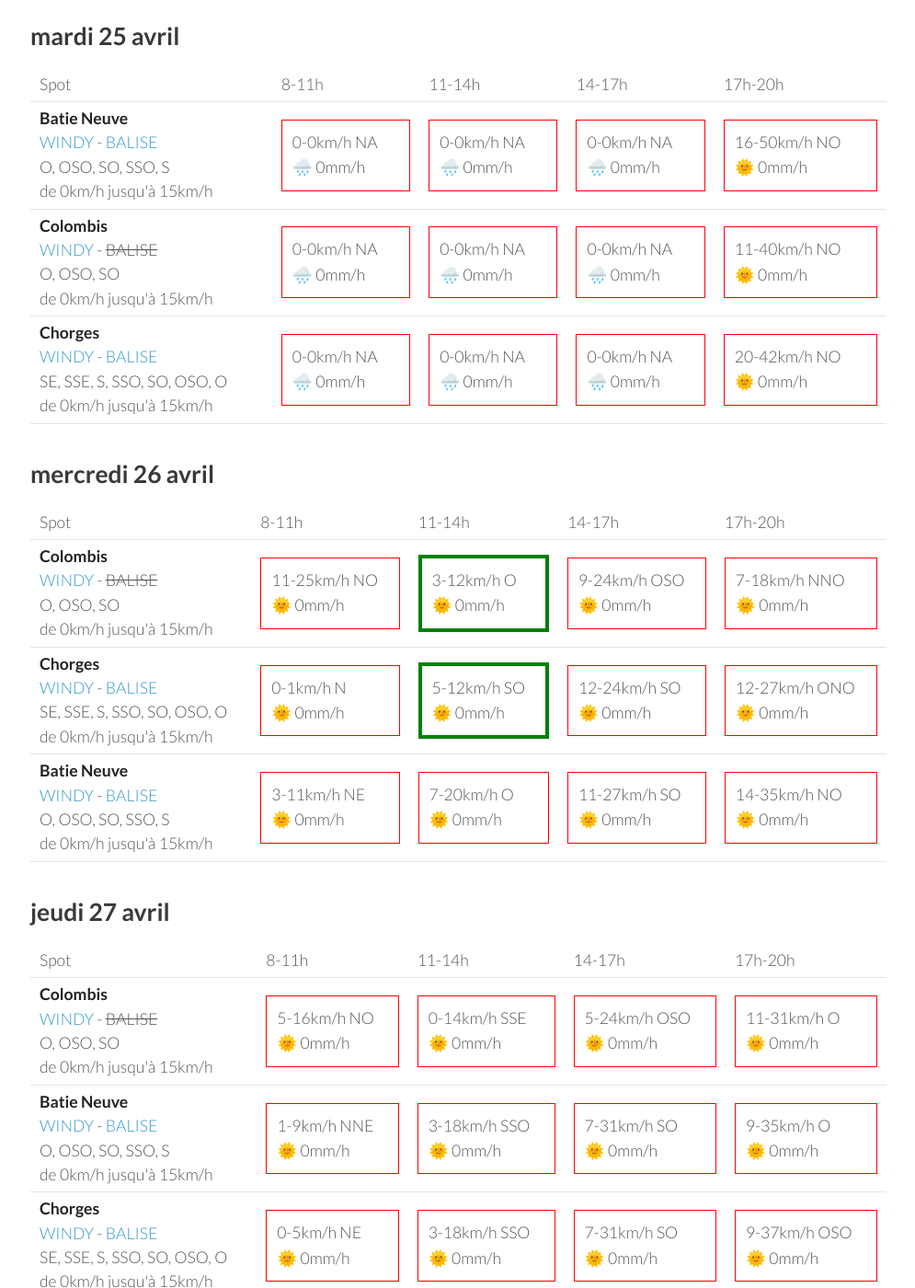
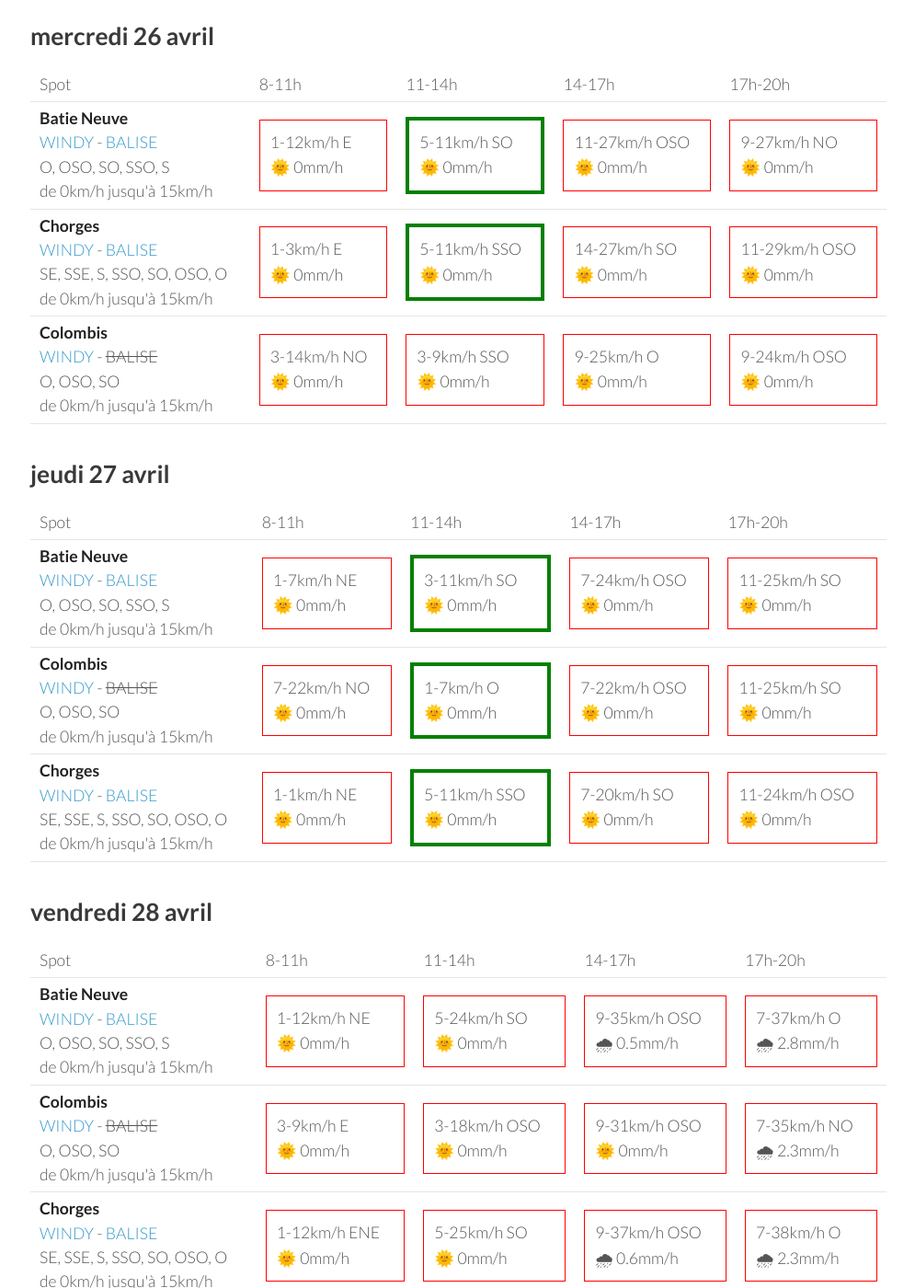
Before and after one commit to parapente-dans-le-nord/parapente-dans-le-nord.github.io, a Jekyll site: the page built from serre_poncon.markdown, in a window 1280 px wide and 1400 px high, scrolled down 256 px. Shown: the whole window at 92% size, without its empty margins (25-1020 px from the left). Built offline with Jekyll 4.4.1, drawn with Linux system fonts in a browser that asks for light colours; some of the changed text lies outside the part shown.

Commit message:
update index.markdown

```diff
--- a/serre_poncon.markdown
+++ b/serre_poncon.markdown
@@ -7,9 +7,9 @@ title:  "Tous les spots"
 {: .links}
 
 # Prevision Windy, modèle Arome
-page mise à jour le mardi 25 avril 22:31
+page mise à jour le mercredi 26 avril 06:31
 
-## mardi 25 avril
+## mercredi 26 avril
 
 {::nomarkdown}
 <table>
@@ -24,73 +24,30 @@ page mise à jour le mardi 25 avril 22:31
 <tr>
         <td><strong>Batie Neuve</strong><br><a href="https://windy.com/44.584/6.236?44.559,6.262,10,m:eTtagly">WINDY</a> - <span class=""><a href="https://www.openwindmap.org/PP554">BALISE</a> </span><br> <span class="vent-favorable">O, OSO, SO, SSO, S</span><br><span class="force-vent">de 0km/h jusqu'à 15km/h</span> </td>
 
-            <td><div class="not-flyable"><p>0-0km/h NA</p><p>🌧️ 0mm/h</p></div></td>
-            <td><div class="not-flyable"><p>0-0km/h NA</p><p>🌧️ 0mm/h</p></div></td>
-            <td><div class="not-flyable"><p>0-0km/h NA</p><p>🌧️ 0mm/h</p></div></td>
-            <td><div class="not-flyable"><p>16-50km/h NO</p><p>🌞 0mm/h</p></div></td>
-
-    </tr>
-<tr>
-        <td><strong>Colombis</strong><br><a href="https://windy.com/44.494/6.216?44.559,6.262,10">WINDY</a> - <span class="no-balise"> BALISE </span><br> <span class="vent-favorable">O, OSO, SO</span><br><span class="force-vent">de 0km/h jusqu'à 15km/h</span> </td>
-
-            <td><div class="not-flyable"><p>0-0km/h NA</p><p>🌧️ 0mm/h</p></div></td>
-            <td><div class="not-flyable"><p>0-0km/h NA</p><p>🌧️ 0mm/h</p></div></td>
-            <td><div class="not-flyable"><p>0-0km/h NA</p><p>🌧️ 0mm/h</p></div></td>
-            <td><div class="not-flyable"><p>11-40km/h NO</p><p>🌞 0mm/h</p></div></td>
-
-    </tr>
-<tr>
-        <td><strong>Chorges</strong><br><a href="https://windy.com/44.578/6.280?44.559,6.262,10">WINDY</a> - <span class=""><a href="https://www.openwindmap.org/PP554">BALISE</a> </span><br> <span class="vent-favorable">SE, SSE, S, SSO, SO, OSO, O</span><br><span class="force-vent">de 0km/h jusqu'à 15km/h</span> </td>
-
-            <td><div class="not-flyable"><p>0-0km/h NA</p><p>🌧️ 0mm/h</p></div></td>
-            <td><div class="not-flyable"><p>0-0km/h NA</p><p>🌧️ 0mm/h</p></div></td>
-            <td><div class="not-flyable"><p>0-0km/h NA</p><p>🌧️ 0mm/h</p></div></td>
-            <td><div class="not-flyable"><p>20-42km/h NO</p><p>🌞 0mm/h</p></div></td>
-
-    </tr>
-
-</tbody>
-</table>
-{:/}
-## mercredi 26 avril
-
-{::nomarkdown}
-<table>
-  <tbody>
-    <tr>
-      <td>Spot</td>
-      <td>8-11h</td>
-      <td>11-14h</td>
-      <td>14-17h</td>
-      <td>17h-20h</td>
-    </tr>
-<tr>
-        <td><strong>Colombis</strong><br><a href="https://windy.com/44.494/6.216?44.559,6.262,10">WINDY</a> - <span class="no-balise"> BALISE </span><br> <span class="vent-favorable">O, OSO, SO</span><br><span class="force-vent">de 0km/h jusqu'à 15km/h</span> </td>
-
-            <td><div class="not-flyable"><p>11-25km/h NO</p><p>🌞 0mm/h</p></div></td>
-            <td><div class="flyable"><p>3-12km/h O</p><p>🌞 0mm/h</p></div></td>
-            <td><div class="not-flyable"><p>9-24km/h OSO</p><p>🌞 0mm/h</p></div></td>
-            <td><div class="not-flyable"><p>7-18km/h NNO</p><p>🌞 0mm/h</p></div></td>
+            <td><div class="not-flyable"><p>1-12km/h E</p><p>🌞 0mm/h</p></div></td>
+            <td><div class="flyable"><p>5-11km/h SO</p><p>🌞 0mm/h</p></div></td>
+            <td><div class="not-flyable"><p>11-27km/h OSO</p><p>🌞 0mm/h</p></div></td>
+            <td><div class="not-flyable"><p>9-27km/h NO</p><p>🌞 0mm/h</p></div></td>
 
 
     </tr>
 <tr>
         <td><strong>Chorges</strong><br><a href="https://windy.com/44.578/6.280?44.559,6.262,10">WINDY</a> - <span class=""><a href="https://www.openwindmap.org/PP554">BALISE</a> </span><br> <span class="vent-favorable">SE, SSE, S, SSO, SO, OSO, O</span><br><span class="force-vent">de 0km/h jusqu'à 15km/h</span> </td>
 
-            <td><div class="not-flyable"><p>0-1km/h N</p><p>🌞 0mm/h</p></div></td>
-            <td><div class="flyable"><p>5-12km/h SO</p><p>🌞 0mm/h</p></div></td>
-            <td><div class="not-flyable"><p>12-24km/h SO</p><p>🌞 0mm/h</p></div></td>
-            <td><div class="not-flyable"><p>12-27km/h ONO</p><p>🌞 0mm/h</p></div></td>
+            <td><div class="not-flyable"><p>1-3km/h E</p><p>🌞 0mm/h</p></div></td>
+            <td><div class="flyable"><p>5-11km/h SSO</p><p>🌞 0mm/h</p></div></td>
+            <td><div class="not-flyable"><p>14-27km/h SO</p><p>🌞 0mm/h</p></div></td>
+            <td><div class="not-flyable"><p>11-29km/h OSO</p><p>🌞 0mm/h</p></div></td>
 
 
     </tr>
 <tr>
-        <td><strong>Batie Neuve</strong><br><a href="https://windy.com/44.584/6.236?44.559,6.262,10,m:eTtagly">WINDY</a> - <span class=""><a href="https://www.openwindmap.org/PP554">BALISE</a> </span><br> <span class="vent-favorable">O, OSO, SO, SSO, S</span><br><span class="force-vent">de 0km/h jusqu'à 15km/h</span> </td>
+        <td><strong>Colombis</strong><br><a href="https://windy.com/44.494/6.216?44.559,6.262,10">WINDY</a> - <span class="no-balise"> BALISE </span><br> <span class="vent-favorable">O, OSO, SO</span><br><span class="force-vent">de 0km/h jusqu'à 15km/h</span> </td>
 
-            <td><div class="not-flyable"><p>3-11km/h NE</p><p>🌞 0mm/h</p></div></td>
-            <td><div class="not-flyable"><p>7-20km/h O</p><p>🌞 0mm/h</p></div></td>
-            <td><div class="not-flyable"><p>11-27km/h SO</p><p>🌞 0mm/h</p></div></td>
-            <td><div class="not-flyable"><p>14-35km/h NO</p><p>🌞 0mm/h</p></div></td>
+            <td><div class="not-flyable"><p>3-14km/h NO</p><p>🌞 0mm/h</p></div></td>
+            <td><div class="not-flyable"><p>3-9km/h SSO</p><p>🌞 0mm/h</p></div></td>
+            <td><div class="not-flyable"><p>9-25km/h O</p><p>🌞 0mm/h</p></div></td>
+            <td><div class="not-flyable"><p>9-24km/h OSO</p><p>🌞 0mm/h</p></div></td>
 
 
     </tr>
@@ -111,32 +68,32 @@ page mise à jour le mardi 25 avril 22:31
       <td>17h-20h</td>
     </tr>
 <tr>
-        <td><strong>Colombis</strong><br><a href="https://windy.com/44.494/6.216?44.559,6.262,10">WINDY</a> - <span class="no-balise"> BALISE </span><br> <span class="vent-favorable">O, OSO, SO</span><br><span class="force-vent">de 0km/h jusqu'à 15km/h</span> </td>
+        <td><strong>Batie Neuve</strong><br><a href="https://windy.com/44.584/6.236?44.559,6.262,10,m:eTtagly">WINDY</a> - <span class=""><a href="https://www.openwindmap.org/PP554">BALISE</a> </span><br> <span class="vent-favorable">O, OSO, SO, SSO, S</span><br><span class="force-vent">de 0km/h jusqu'à 15km/h</span> </td>
 
-            <td><div class="not-flyable"><p>5-16km/h NO</p><p>🌞 0mm/h</p></div></td>
-            <td><div class="not-flyable"><p>0-14km/h SSE</p><p>🌞 0mm/h</p></div></td>
-            <td><div class="not-flyable"><p>5-24km/h OSO</p><p>🌞 0mm/h</p></div></td>
-            <td><div class="not-flyable"><p>11-31km/h O</p><p>🌞 0mm/h</p></div></td>
+            <td><div class="not-flyable"><p>1-7km/h NE</p><p>🌞 0mm/h</p></div></td>
+            <td><div class="flyable"><p>3-11km/h SO</p><p>🌞 0mm/h</p></div></td>
+            <td><div class="not-flyable"><p>7-24km/h OSO</p><p>🌞 0mm/h</p></div></td>
+            <td><div class="not-flyable"><p>11-25km/h SO</p><p>🌞 0mm/h</p></div></td>
 
 
     </tr>
 <tr>
-        <td><strong>Batie Neuve</strong><br><a href="https://windy.com/44.584/6.236?44.559,6.262,10,m:eTtagly">WINDY</a> - <span class=""><a href="https://www.openwindmap.org/PP554">BALISE</a> </span><br> <span class="vent-favorable">O, OSO, SO, SSO, S</span><br><span class="force-vent">de 0km/h jusqu'à 15km/h</span> </td>
+        <td><strong>Colombis</strong><br><a href="https://windy.com/44.494/6.216?44.559,6.262,10">WINDY</a> - <span class="no-balise"> BALISE </span><br> <span class="vent-favorable">O, OSO, SO</span><br><span class="force-vent">de 0km/h jusqu'à 15km/h</span> </td>
 
-            <td><div class="not-flyable"><p>1-9km/h NNE</p><p>🌞 0mm/h</p></div></td>
-            <td><div class="not-flyable"><p>3-18km/h SSO</p><p>🌞 0mm/h</p></div></td>
-            <td><div class="not-flyable"><p>7-31km/h SO</p><p>🌞 0mm/h</p></div></td>
-            <td><div class="not-flyable"><p>9-35km/h O</p><p>🌞 0mm/h</p></div></td>
+            <td><div class="not-flyable"><p>7-22km/h NO</p><p>🌞 0mm/h</p></div></td>
+            <td><div class="flyable"><p>1-7km/h O</p><p>🌞 0mm/h</p></div></td>
+            <td><div class="not-flyable"><p>7-22km/h OSO</p><p>🌞 0mm/h</p></div></td>
+            <td><div class="not-flyable"><p>11-25km/h SO</p><p>🌞 0mm/h</p></div></td>
 
 
     </tr>
 <tr>
         <td><strong>Chorges</strong><br><a href="https://windy.com/44.578/6.280?44.559,6.262,10">WINDY</a> - <span class=""><a href="https://www.openwindmap.org/PP554">BALISE</a> </span><br> <span class="vent-favorable">SE, SSE, S, SSO, SO, OSO, O</span><br><span class="force-vent">de 0km/h jusqu'à 15km/h</span> </td>
 
-            <td><div class="not-flyable"><p>0-5km/h NE</p><p>🌞 0mm/h</p></div></td>
-            <td><div class="not-flyable"><p>3-18km/h SSO</p><p>🌞 0mm/h</p></div></td>
-            <td><div class="not-flyable"><p>7-31km/h SO</p><p>🌞 0mm/h</p></div></td>
-            <td><div class="not-flyable"><p>9-37km/h OSO</p><p>🌞 0mm/h</p></div></td>
+            <td><div class="not-flyable"><p>1-1km/h NE</p><p>🌞 0mm/h</p></div></td>
+            <td><div class="flyable"><p>5-11km/h SSO</p><p>🌞 0mm/h</p></div></td>
+            <td><div class="not-flyable"><p>7-20km/h SO</p><p>🌞 0mm/h</p></div></td>
+            <td><div class="not-flyable"><p>11-24km/h OSO</p><p>🌞 0mm/h</p></div></td>
 
 
     </tr>
@@ -157,32 +114,32 @@ page mise à jour le mardi 25 avril 22:31
       <td>17h-20h</td>
     </tr>
 <tr>
-        <td><strong>Colombis</strong><br><a href="https://windy.com/44.494/6.216?44.559,6.262,10">WINDY</a> - <span class="no-balise"> BALISE </span><br> <span class="vent-favorable">O, OSO, SO</span><br><span class="force-vent">de 0km/h jusqu'à 15km/h</span> </td>
+        <td><strong>Batie Neuve</strong><br><a href="https://windy.com/44.584/6.236?44.559,6.262,10,m:eTtagly">WINDY</a> - <span class=""><a href="https://www.openwindmap.org/PP554">BALISE</a> </span><br> <span class="vent-favorable">O, OSO, SO, SSO, S</span><br><span class="force-vent">de 0km/h jusqu'à 15km/h</span> </td>
 
-            <td><div class="not-flyable"><p>5-12km/h E</p><p>🌞 0mm/h</p></div></td>
-            <td><div class="not-flyable"><p>1-18km/h OSO</p><p>🌞 0mm/h</p></div></td>
-            <td><div class="not-flyable"><p>9-29km/h O</p><p>🌧 0.2mm/h</p></div></td>
-            <td><div class="not-flyable"><p>9-33km/h O</p><p>🌧 0.4mm/h</p></div></td>
+            <td><div class="not-flyable"><p>1-12km/h NE</p><p>🌞 0mm/h</p></div></td>
+            <td><div class="not-flyable"><p>5-24km/h SO</p><p>🌞 0mm/h</p></div></td>
+            <td><div class="not-flyable"><p>9-35km/h OSO</p><p>🌧 0.5mm/h</p></div></td>
+            <td><div class="not-flyable"><p>7-37km/h O</p><p>🌧 2.8mm/h</p></div></td>
 
 
     </tr>
 <tr>
-        <td><strong>Batie Neuve</strong><br><a href="https://windy.com/44.584/6.236?44.559,6.262,10,m:eTtagly">WINDY</a> - <span class=""><a href="https://www.openwindmap.org/PP554">BALISE</a> </span><br> <span class="vent-favorable">O, OSO, SO, SSO, S</span><br><span class="force-vent">de 0km/h jusqu'à 15km/h</span> </td>
+        <td><strong>Colombis</strong><br><a href="https://windy.com/44.494/6.216?44.559,6.262,10">WINDY</a> - <span class="no-balise"> BALISE </span><br> <span class="vent-favorable">O, OSO, SO</span><br><span class="force-vent">de 0km/h jusqu'à 15km/h</span> </td>
 
-            <td><div class="not-flyable"><p>3-14km/h NE</p><p>🌞 0mm/h</p></div></td>
-            <td><div class="not-flyable"><p>5-24km/h SO</p><p>🌞 0mm/h</p></div></td>
-            <td><div class="not-flyable"><p>7-35km/h OSO</p><p>🌧 0.7mm/h</p></div></td>
-            <td><div class="not-flyable"><p>9-37km/h O</p><p>🌧 0.3mm/h</p></div></td>
+            <td><div class="not-flyable"><p>3-9km/h E</p><p>🌞 0mm/h</p></div></td>
+            <td><div class="not-flyable"><p>3-18km/h OSO</p><p>🌞 0mm/h</p></div></td>
+            <td><div class="not-flyable"><p>9-31km/h OSO</p><p>🌞 0mm/h</p></div></td>
+            <td><div class="not-flyable"><p>7-35km/h NO</p><p>🌧 2.3mm/h</p></div></td>
 
 
     </tr>
 <tr>
         <td><strong>Chorges</strong><br><a href="https://windy.com/44.578/6.280?44.559,6.262,10">WINDY</a> - <span class=""><a href="https://www.openwindmap.org/PP554">BALISE</a> </span><br> <span class="vent-favorable">SE, SSE, S, SSO, SO, OSO, O</span><br><span class="force-vent">de 0km/h jusqu'à 15km/h</span> </td>
 
-            <td><div class="not-flyable"><p>3-14km/h NE</p><p>🌞 0mm/h</p></div></td>
+            <td><div class="not-flyable"><p>1-12km/h ENE</p><p>🌞 0mm/h</p></div></td>
             <td><div class="not-flyable"><p>5-25km/h SO</p><p>🌞 0mm/h</p></div></td>
-            <td><div class="not-flyable"><p>9-35km/h OSO</p><p>🌧 0.8mm/h</p></div></td>
-            <td><div class="not-flyable"><p>9-38km/h O</p><p>🌧 0.4mm/h</p></div></td>
+            <td><div class="not-flyable"><p>9-37km/h OSO</p><p>🌧 0.6mm/h</p></div></td>
+            <td><div class="not-flyable"><p>7-38km/h O</p><p>🌧 2.3mm/h</p></div></td>
 
 
     </tr>
@@ -206,7 +163,7 @@ page mise à jour le mardi 25 avril 22:31
         <td><strong>Colombis</strong><br><a href="https://windy.com/44.494/6.216?44.559,6.262,10">WINDY</a> - <span class="no-balise"> BALISE </span><br> <span class="vent-favorable">O, OSO, SO</span><br><span class="force-vent">de 0km/h jusqu'à 15km/h</span> </td>
 
             <td><div class="not-flyable"><p>5-16km/h E</p><p>🌞 0mm/h</p></div></td>
-            <td><div class="not-flyable"><p>1-16km/h SE</p><p>🌞 0mm/h</p></div></td>
+            <td><div class="not-flyable"><p>1-16km/h E</p><p>🌞 0mm/h</p></div></td>
             <td><div class="not-flyable"><p>5-20km/h OSO</p><p>🌞 0mm/h</p></div></td>
             <td><div class="not-flyable"><p>5-29km/h ONO</p><p>🌧 0.5mm/h</p></div></td>
 
@@ -215,8 +172,8 @@ page mise à jour le mardi 25 avril 22:31
 <tr>
         <td><strong>Batie Neuve</strong><br><a href="https://windy.com/44.584/6.236?44.559,6.262,10,m:eTtagly">WINDY</a> - <span class=""><a href="https://www.openwindmap.org/PP554">BALISE</a> </span><br> <span class="vent-favorable">O, OSO, SO, SSO, S</span><br><span class="force-vent">de 0km/h jusqu'à 15km/h</span> </td>
 
-            <td><div class="not-flyable"><p>5-18km/h NE</p><p>🌞 0mm/h</p></div></td>
-            <td><div class="not-flyable"><p>3-20km/h S</p><p>🌞 0mm/h</p></div></td>
+            <td><div class="not-flyable"><p>3-20km/h NE</p><p>🌞 0mm/h</p></div></td>
+            <td><div class="not-flyable"><p>3-18km/h S</p><p>🌞 0mm/h</p></div></td>
             <td><div class="not-flyable"><p>7-29km/h SO</p><p>🌞 0mm/h</p></div></td>
             <td><div class="not-flyable"><p>5-33km/h SO</p><p>🌧 1.8mm/h</p></div></td>
 
@@ -225,8 +182,8 @@ page mise à jour le mardi 25 avril 22:31
 <tr>
         <td><strong>Chorges</strong><br><a href="https://windy.com/44.578/6.280?44.559,6.262,10">WINDY</a> - <span class=""><a href="https://www.openwindmap.org/PP554">BALISE</a> </span><br> <span class="vent-favorable">SE, SSE, S, SSO, SO, OSO, O</span><br><span class="force-vent">de 0km/h jusqu'à 15km/h</span> </td>
 
-            <td><div class="not-flyable"><p>5-20km/h NE</p><p>🌞 0mm/h</p></div></td>
-            <td><div class="not-flyable"><p>3-22km/h S</p><p>🌞 0mm/h</p></div></td>
+            <td><div class="not-flyable"><p>3-20km/h ENE</p><p>🌞 0mm/h</p></div></td>
+            <td><div class="not-flyable"><p>1-18km/h S</p><p>🌞 0mm/h</p></div></td>
             <td><div class="not-flyable"><p>7-29km/h SO</p><p>🌞 0mm/h</p></div></td>
             <td><div class="not-flyable"><p>3-33km/h SO</p><p>🌧 1.1mm/h</p></div></td>
 
```
